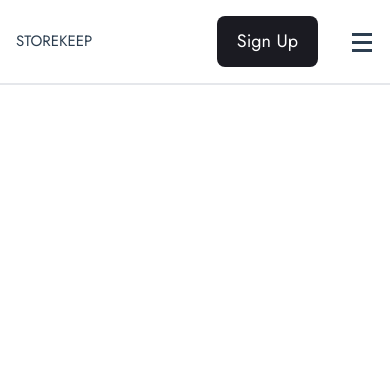
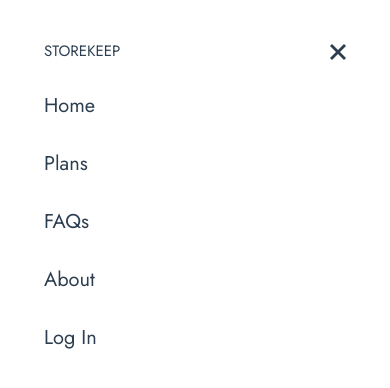
Before and after one commit to Yaasir024/StoreKeep, a Vue app: page / in a window 390 px wide. Both pictures are taken after a click on the button 362 px from the left and 41 px from the top of the page. Shown: the top 388 px of the page. Built offline with nearby package versions, Linux system fonts and the light colour scheme.

Commit message:
/Mobile Nav

```diff
--- a/src/components/Navbar.vue
+++ b/src/components/Navbar.vue
@@ -1,10 +1,20 @@
 <script setup>
+import { ref, reactive } from "vue";
 import Btn from "./Btn.vue";
+
+const showNav = ref(false);
+
+const toggleNav = () => {
+  showNav.value = !showNav.value;
+};
+const closeNavOnRoute = () => {
+  showNav.value = false;
+};
 </script>
 
 <template>
   <nav
-    class="p-4 lg:px-140px lg:py-15px md:px-70px transition-all ease-in-out duration-700 border-b-2 md:border-none"
+    class="p-4 lg:px-140px lg:py-15px md:px-35px transition-all ease-in-out duration-700 border-b-2 md:border-none"
   >
     <div class="flex items-center justify-between">
       <div class="logo">STOREKEEP</div>
@@ -19,13 +29,8 @@ import Btn from "./Btn.vue";
         <RouterLink to="/register">
           <Btn> Sign Up </Btn>
         </RouterLink>
-        <button class="ml-8 block md:hidden">
-          <svg
-            viewBox="0 0 24 24"
-            width="24"
-            height="24"
-            fill="none"
-          >
+        <button class="ml-8 block md:hidden" @click="toggleNav">
+          <svg viewBox="0 0 24 24" width="24" height="24" fill="none">
             <path
               fill="currentColor"
               d="M2 3h20v3H2zM2 11h20v3H2zM2 19h20v3H2z"
@@ -35,11 +40,51 @@ import Btn from "./Btn.vue";
       </div>
     </div>
   </nav>
+
+  <!-- Mobile Nav -->
+  <transition name="nav">
+    <template v-if="showNav">
+      <nav
+        class="mobile-nav px-11 py-10 bg-white fixed top-0 right-0 w-full h-screen z-10"
+      >
+        <button class="fixed top-10 right-10 cursor-pointer z-20" @click="toggleNav">
+          <svg
+            viewBox="0 0 24 24"
+            width="24"
+            height="24"
+            fill="none"
+            xmlns="http://www.w3.org/2000/svg"
+          >
+            <path fill="currentColor" d="M4 18L18 4l2 2L6 20z"></path>
+            <path fill="currentColor" d="M6 4l14 14-2 2L4 6z"></path>
+          </svg>
+        </button>
+        <div class="flex flex-col">
+          <div class="logo mb-7">STOREKEEP</div>
+          <RouterLink to="/" class="mb-7" @click="closeNavOnRoute"
+            >Home</RouterLink
+          >
+          <RouterLink to="/plans" class="mb-7" @click="closeNavOnRoute"
+            >Plans</RouterLink
+          >
+          <RouterLink to="/faqs" class="mb-7" @click="closeNavOnRoute"
+            >FAQs</RouterLink
+          >
+          <RouterLink to="/about" class="mb-7" @click="closeNavOnRoute"
+            >About</RouterLink
+          >
+          <RouterLink to="/login" class="mb-7" @click="closeNavOnRoute"
+            >Log In</RouterLink
+          >
+        </div>
+      </nav>
+    </template>
+  </transition>
 </template>
 
 <style scoped>
 nav a {
-  font-size: 18px;
+  font-size: 20px;
   font-weight: 400;
 }
 nav .links a.router-link-exact-active {
@@ -60,6 +105,16 @@ nav .links a.router-link-exact-active::before {
   right: -4px;
 }
 
+/* Nav Animation */
+.nav-enter-active,
+.nav-leave-active {
+  transition: 0.5s ease all;
+}
+.nav-enter-from,
+.nav-leave-to {
+  transform: translateX(770px);
+}
+
 .over {
   left: 50%;
   transform: translate(-50%);
```
